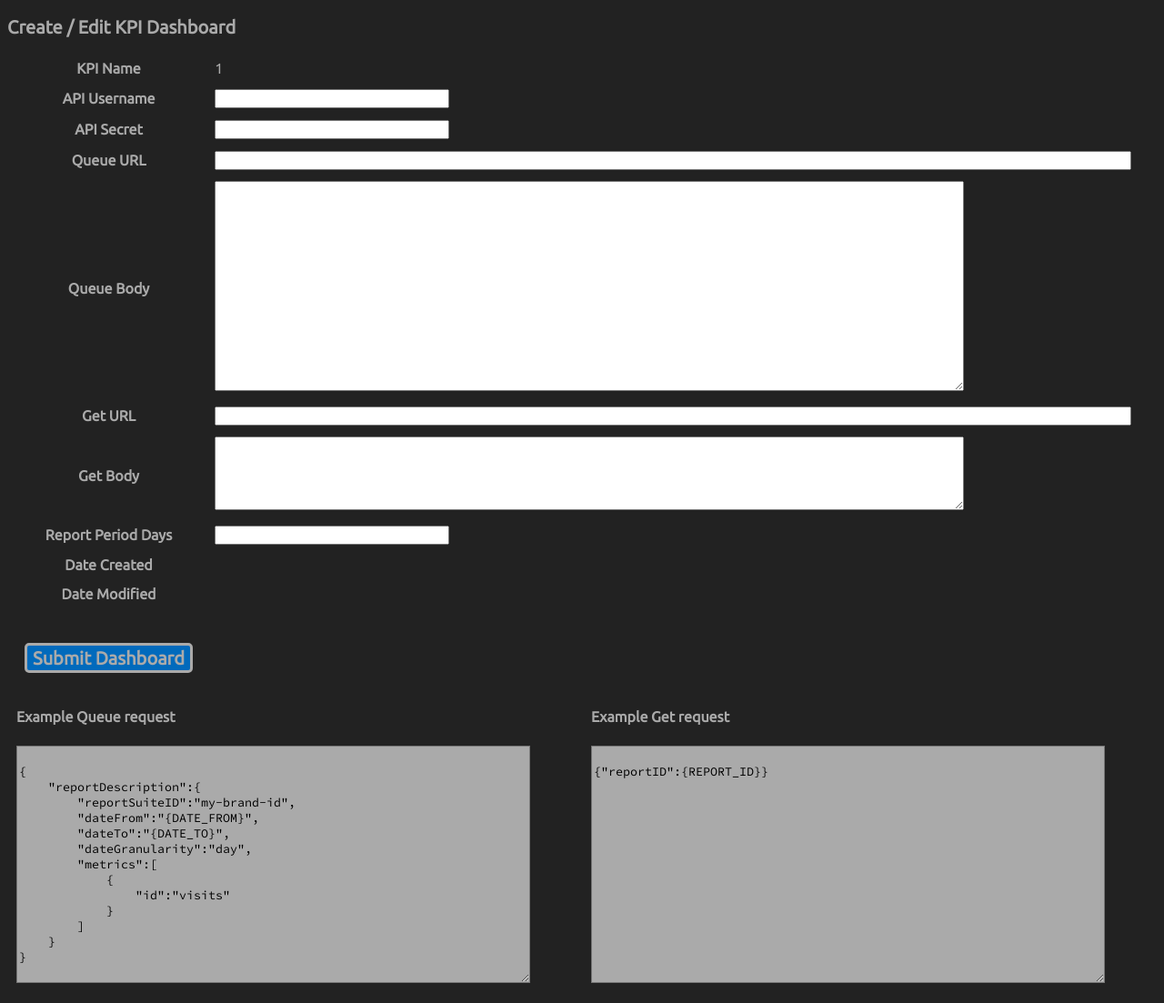
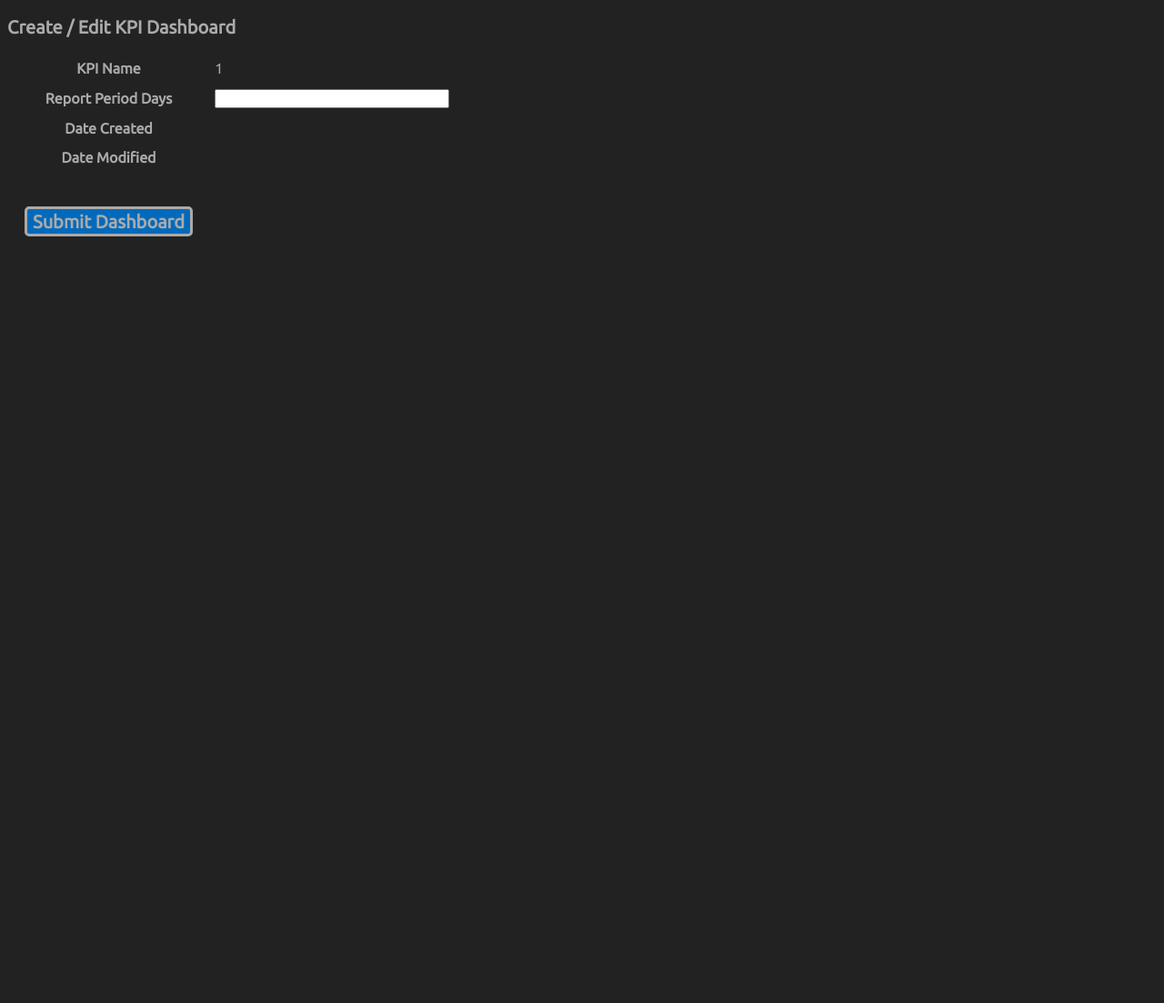
Before and after one commit to Qarj/kpi-dashboard, a Django app: page /summary/edit/1/ in a window 1280 px wide. Shown: the whole page at 91% size. After the commit the page ends 260 px from the top, so only its background shows below. Run offline with Django 3.2, Linux system fonts and the light colour scheme; data that the repository does not hold is empty.

Commit message:
removed unneeded fields from edit

```diff
--- a/kpi/summary/forms.py
+++ b/kpi/summary/forms.py
@@ -1,12 +1,6 @@
 from django import forms
 
 class EditForm(forms.Form):
-    username = forms.CharField(widget=forms.TextInput)
-    secret = forms.CharField(widget=forms.TextInput)
-    queue_url = forms.CharField(widget=forms.TextInput)
-    queue_body = forms.CharField(widget=forms.Textarea)
-    get_url = forms.CharField(widget=forms.TextInput)
-    get_body = forms.CharField(widget=forms.Textarea)
     report_period_days = forms.CharField(widget=forms.TextInput)
 
 class EndpointForm(forms.Form):
--- a/kpi/summary/models.py
+++ b/kpi/summary/models.py
@@ -3,12 +3,6 @@ from django.db import models
 # Create your models here.
 class Dash(models.Model):
     kpi_name = models.CharField(max_length=50)
-    username = models.CharField(max_length=50)
-    secret = models.CharField(max_length=50)
-    queue_url = models.CharField(max_length=200)
-    queue_body = models.CharField(max_length=2000)
-    get_url = models.CharField(max_length=200)
-    get_body = models.CharField(max_length=2000)
     report_period_days = models.IntegerField()
     date_created = models.DateTimeField(auto_now_add=True)
     date_modified = models.DateTimeField(auto_now=True)
--- a/kpi/summary/templates/summary/edit.html
+++ b/kpi/summary/templates/summary/edit.html
@@ -11,54 +11,6 @@
                     <label>KPI Name</label>
                 </th>
                 <td>{{ kpi_name }}</td>
-            </tr>
-            <tr>
-                <th>
-                    <label for="id_username">API Username</label>
-                </th>
-                <td>
-                    <input type="text" class="narrow-input" required name="username" value="{{ current_username }}" id="id_username" maxlength="50" />
-                </td>
-            </tr>
-            <tr>
-                <th>
-                    <label for="id_secret">API Secret</label>
-                </th>
-                <td>
-                    <input type="text" class="narrow-input" required name="secret" value="{{ current_secret }}" id="id_secret" maxlength="50" />
-                </td>
-            </tr>
-            <tr>
-                <th>
-                    <label for="id_queue_url">Queue URL</label>
-                </th>
-                <td>
-                    <input type="url" class="wide-input" required name="queue_url" value="{{ current_queue_url }}" id="id_queue_url" maxlength="200" />
-                </td>
-            </tr>
-            <tr>
-                <th>
-                    <label for="id_queue_body">Queue Body</label>
-                </th>
-                <td>
-                    <textarea name="queue_body" id="id_queue_body" required maxlength="2000" cols="100" rows="15" >{{ current_queue_body }}</textarea>
-                </td>
-            </tr>
-            <tr>
-                <th>
-                    <label for="id_get_url">Get URL</label>
-                </th>
-                <td>
-                    <input type="url" class="wide-input" required name="get_url" value="{{ current_get_url }}" id="id_get_url" maxlength="200" />
-                </td>
-            </tr>
-            <tr>
-                <th>
-                    <label for="id_get_body">Get Body</label>
-                </th>
-                <td>
-                    <textarea name="get_body" id="id_get_body" required maxlength="2000" cols="100" rows="5" >{{ current_get_body }}</textarea>
-                </td>
             </tr>
             <tr>
                 <th>
@@ -91,36 +43,4 @@
         </table>
     </form>
 
-    <div class="row">
-        <div class="column">
-            <h4>Example Queue request</h4>
-
-            <textarea readonly class="steps" cols="68" rows="15">
-
-{
-    "reportDescription":{
-        "reportSuiteID":"my-brand-id",
-        "dateFrom":"{DATE_FROM}",
-        "dateTo":"{DATE_TO}",
-        "dateGranularity":"day",
-        "metrics":[
-            {
-                "id":"visits"
-            }
-        ]
-    }
-}
-            </textarea>
-        </div>
-
-        <div class="column">
-            <h4>Example Get request</h4>
-
-            <textarea readonly class="steps" cols="68" rows="15">
-
-{"reportID":{REPORT_ID}}
-            </textarea>
-        </div>
-    </div>
-
 {% endblock %}
--- a/kpi/summary/templates/summary/edit_confirmation.html
+++ b/kpi/summary/templates/summary/edit_confirmation.html
@@ -7,8 +7,6 @@
 {% else %}
     <h2>{{ page_heading }}</h2>
     <h4>{{ result_status_message }}</h4>
-    <br />
-    <p>{{ secret_message }}</p>
 {% endif %}
 
 {% endblock %}
--- a/kpi/summary/views.py
+++ b/kpi/summary/views.py
@@ -229,10 +229,6 @@ def edit(request, kpi):
     if request.method == 'POST':
         return _process_edit_submit(request, dash)
 
-    secret_display = ''
-    if dash.secret:
-        secret_display = '********'
-
     form = EditForm()
     page_title = 'Edit ' + kpi
     page_heading = 'Create / Edit KPI Dashboard'
@@ -242,12 +238,6 @@ def edit(request, kpi):
         'kpi_name': kpi,
         'page_title': page_title,
         'page_heading': page_heading,
-        'current_username': dash.username,
-        'current_secret': secret_display,
-        'current_queue_url': dash.queue_url,
-        'current_queue_body': dash.queue_body,
-        'current_get_url': dash.get_url,
-        'current_get_body': dash.get_body,
         'current_date_created': dash.date_created,
         'current_date_modified': dash.date_modified,
         'current_report_period_days': dash.report_period_days,
@@ -258,29 +248,12 @@ def edit(request, kpi):
 
 def _process_edit_submit(request, dash):
 
-    dash.username = request.POST.get('username', None)
-    dash.queue_url = request.POST.get('queue_url', None)
-    dash.queue_body = request.POST.get('queue_body', None)
-    dash.get_url = request.POST.get('get_url', None)
-    dash.get_body = request.POST.get('get_body', None)
     dash.report_period_days = request.POST.get('report_period_days', None)
-
-    submitted_secret = request.POST.get('secret', None)
-    if submitted_secret == '********':
-        secret_message = 'API Secret not updated'
-    else:
-        dash.secret = submitted_secret
-        secret_message = 'API Secret updated'
 
     dash.save()
 
-#    print ('Username:', username)
-#    print ('Secret:', secret)
-#    print ('Queue URL:', queue_url)
-#    print ('kpi:', kpi)
-
-    page_title = 'xyz' + dash.kpi_name
-    page_heading = 'abcd ' + dash.username
+    page_title = dash.kpi_name
+    page_heading = dash.kpi_name
     error = ''
 
     context = {
@@ -288,7 +261,6 @@ def _process_edit_submit(request, dash):
         'page_heading': page_heading,
         'error': error,
         'result_status_message': 'KPI config written to database ok',
-        'secret_message': secret_message,
     }
 
     http_status = 200
```
Also changed, not shown: Plan.md (+4 -4 lines), kpi/summary/tests.py (+1 -101 lines).
